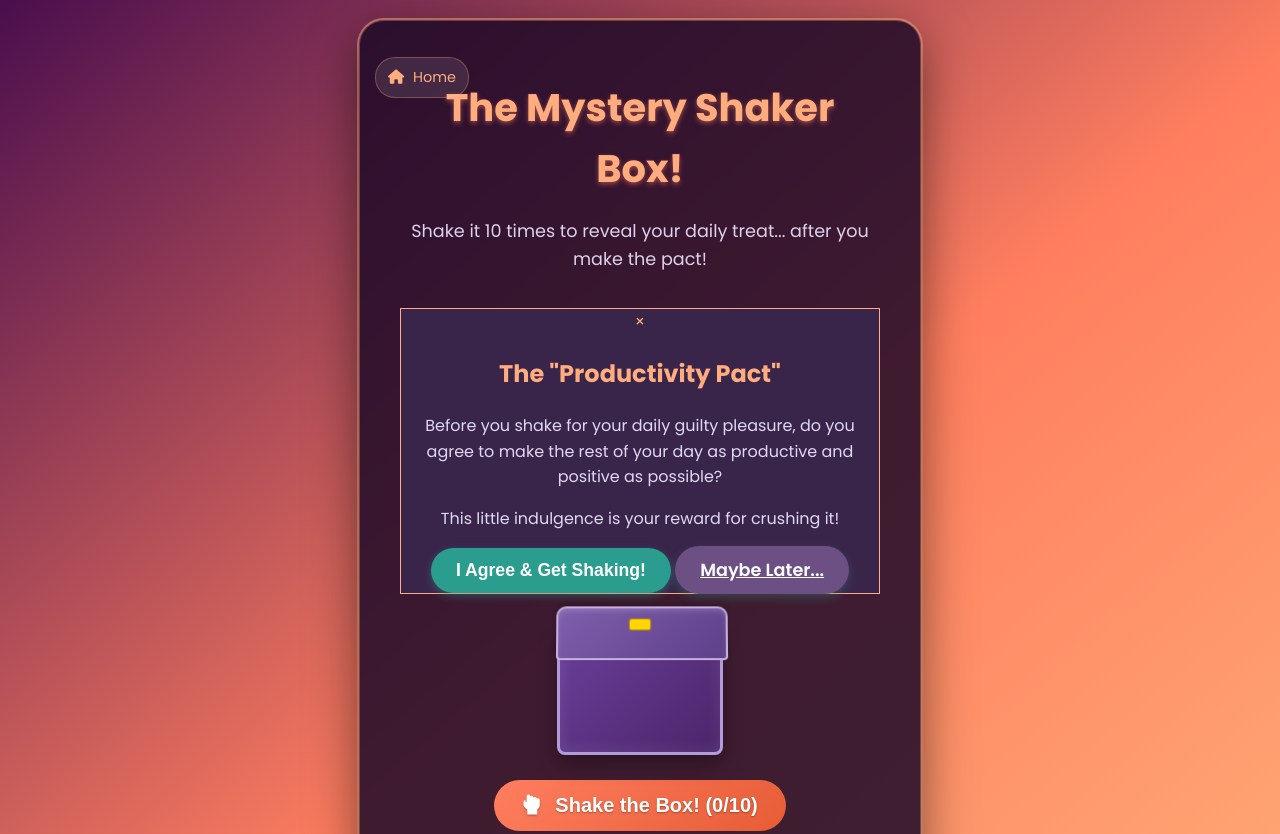
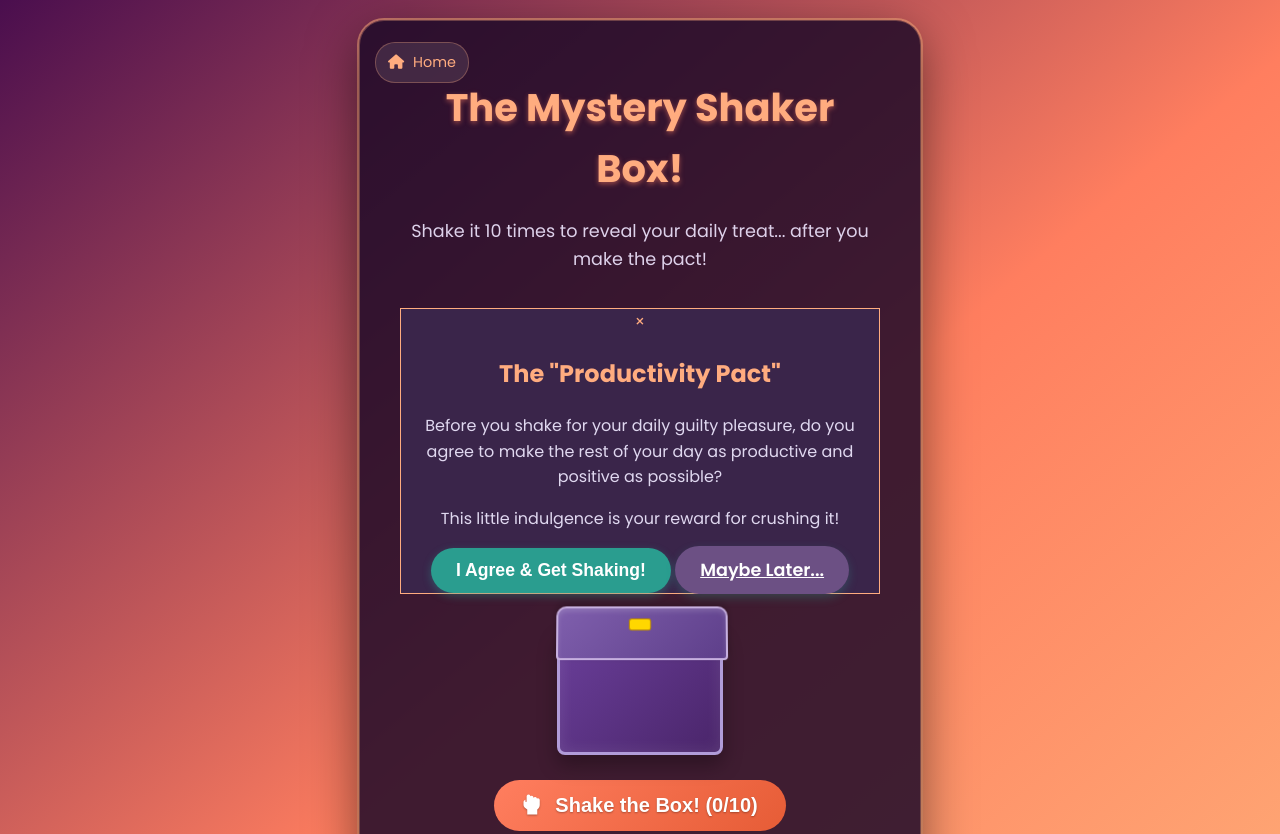
Before and after one commit to TopFloorBoss25/MicroBoost_Web, a plain HTML site: page guiltypleasure.html in a window 1280 px wide. Shown: the top 834 px of the page. Drawn offline with nearby package versions, Linux system fonts and the light colour scheme.

Commit message:
little changes

```diff
--- a/guiltypleasure.html
+++ b/guiltypleasure.html
@@ -37,10 +37,7 @@
 
             <div class="shaker-box-area">
                 <div id="shakerBox" class="shaker-box closed">
-                    <!-- Je kunt hier een <img> van een gesloten doos gebruiken,
-                         of het puur met CSS stijlen als een doos.
-                         Een simpele emoji kan ook voor de test: 🎁 -->
-                    <span class="box-emoji">🎁</span>
+
                     <div class="lid"></div> <div class="box-body"></div> <!-- Voor CSS doos -->
                 </div>
                 <button id="shakeButton" class="button button-gp-shake" disabled>
--- a/guiltypleasure_style.css
+++ b/guiltypleasure_style.css
@@ -25,7 +25,7 @@
 
 .gp-header { margin-bottom: 35px; position: relative; }
 .home-link-gp {
-    position: absolute; top: -20px; left: -25px; font-size: 0.9em;
+    position: absolute; top: -35px; left: -25px; font-size: 0.9em;
     color: #ffac7f; text-decoration: none; padding: 8px 12px;
     background-color: rgba(255,255,255,0.1); border-radius: 20px; transition: all 0.3s;
     border: 1px solid rgba(255,172,127,0.3);
```
